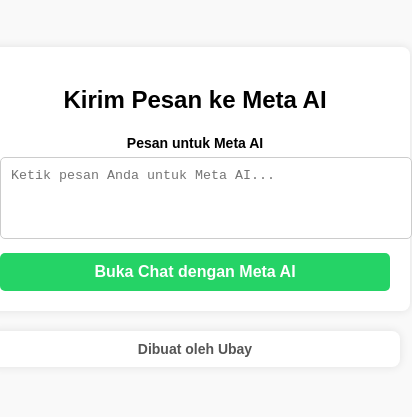
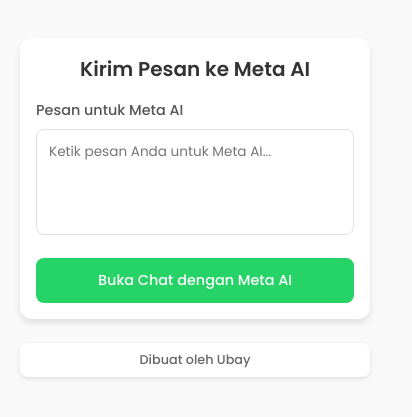
Before and after one commit to bayuxxx/test-metaAI, a plain HTML site: page index.html in a window 390 px wide. Shown: the part 215-632 px from the top of the page, 412 px wide, since content can reach past the window. Drawn offline with Linux system fonts and the light colour scheme.

Commit message:
update responsive mobile

```diff
--- a/index.html
+++ b/index.html
@@ -4,69 +4,124 @@
     <meta charset="UTF-8">
     <meta name="viewport" content="width=device-width, initial-scale=1.0">
     <title>Kirim Pesan ke Meta AI</title>
+    <link href="https://fonts.googleapis.com/css2?family=Poppins:wght@400;500;600;700&display=swap" rel="stylesheet">
     <style>
+        * {
+            margin: 0;
+            padding: 0;
+            box-sizing: border-box;
+            font-family: 'Poppins', sans-serif;
+        }
+
         body {
-            font-family: Arial, sans-serif;
             background-color: #f9f9f9;
             display: flex;
             justify-content: center;
             align-items: center;
-            height: 100vh;
+            min-height: 100vh;
             flex-direction: column;
-            margin: 0;
+            padding: 20px;
         }
+
         .container {
             background: white;
-            padding: 20px;
-            border-radius: 8px;
-            box-shadow: 0 0 10px rgba(0, 0, 0, 0.1);
+            padding: 1.5rem;
+            border-radius: 12px;
+            box-shadow: 0 4px 6px rgba(0, 0, 0, 0.1);
             width: 100%;
-            max-width: 400px;
+            max-width: 450px;
             text-align: center;
         }
+
         h2 {
-            font-size: 24px;
-            margin-bottom: 20px;
+            font-size: 1.5rem;
+            font-weight: 600;
+            color: #333;
+            margin-bottom: 1.5rem;
         }
+
         label {
-            font-size: 14px;
-            font-weight: bold;
+            font-size: 0.9rem;
+            font-weight: 500;
+            color: #555;
+            display: block;
+            text-align: left;
+            margin-bottom: 0.5rem;
         }
+
         textarea {
             width: 100%;
-            padding: 10px;
-            border: 1px solid #ccc;
-            border-radius: 5px;
+            padding: 0.75rem;
+            border: 1.5px solid #e0e0e0;
+            border-radius: 8px;
             resize: none;
-            margin-top: 5px;
+            font-size: 0.9rem;
+            transition: border-color 0.3s ease;
+            margin-bottom: 1rem;
         }
+
+        textarea:focus {
+            outline: none;
+            border-color: #25d366;
+        }
+
         button {
             width: 100%;
-            padding: 10px;
+            padding: 0.75rem;
             background-color: #25d366;
             border: none;
             color: white;
-            font-size: 16px;
-            font-weight: bold;
-            border-radius: 5px;
+            font-size: 1rem;
+            font-weight: 500;
+            border-radius: 8px;
             cursor: pointer;
-            margin-top: 10px;
+            transition: background-color 0.3s ease;
         }
+
         button:hover {
             background-color: #1ebe5d;
         }
+
+        button:active {
+            transform: scale(0.98);
+        }
+
         .footer {
-            margin-top: 20px;
-            padding: 10px;
+            margin-top: 1.5rem;
+            padding: 0.75rem;
             background: #fff;
             border-radius: 8px;
-            box-shadow: 0 0 10px rgba(0, 0, 0, 0.1);
+            box-shadow: 0 2px 4px rgba(0, 0, 0, 0.1);
             width: 100%;
-            max-width: 400px;
+            max-width: 450px;
             text-align: center;
-            font-size: 14px;
-            font-weight: bold;
-            color: #555;
+            font-size: 0.9rem;
+            font-weight: 500;
+            color: #666;
+        }
+
+        @media (max-width: 480px) {
+            .container {
+                padding: 1rem;
+            }
+
+            h2 {
+                font-size: 1.25rem;
+                margin-bottom: 1rem;
+            }
+
+            textarea {
+                font-size: 0.85rem;
+            }
+
+            button {
+                font-size: 0.9rem;
+            }
+
+            .footer {
+                font-size: 0.8rem;
+                padding: 0.5rem;
+            }
         }
     </style>
 </head>
```
